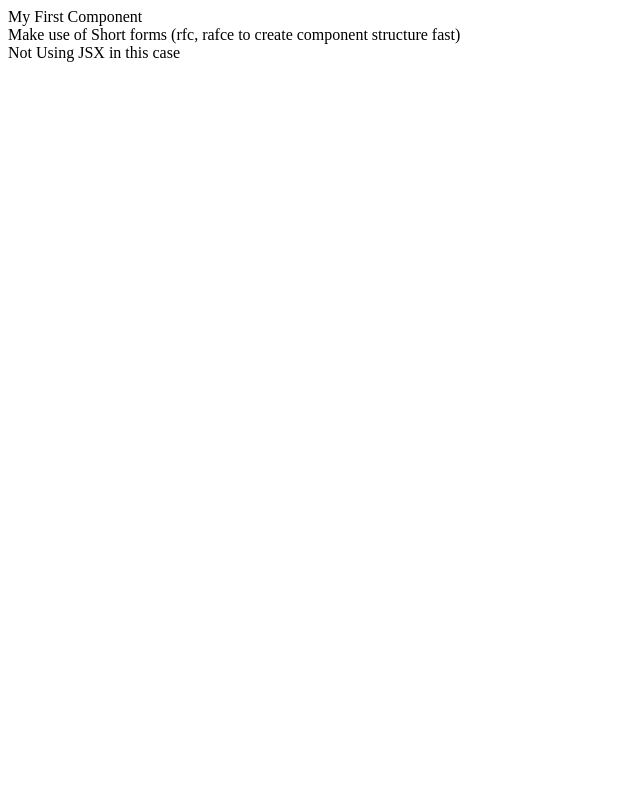
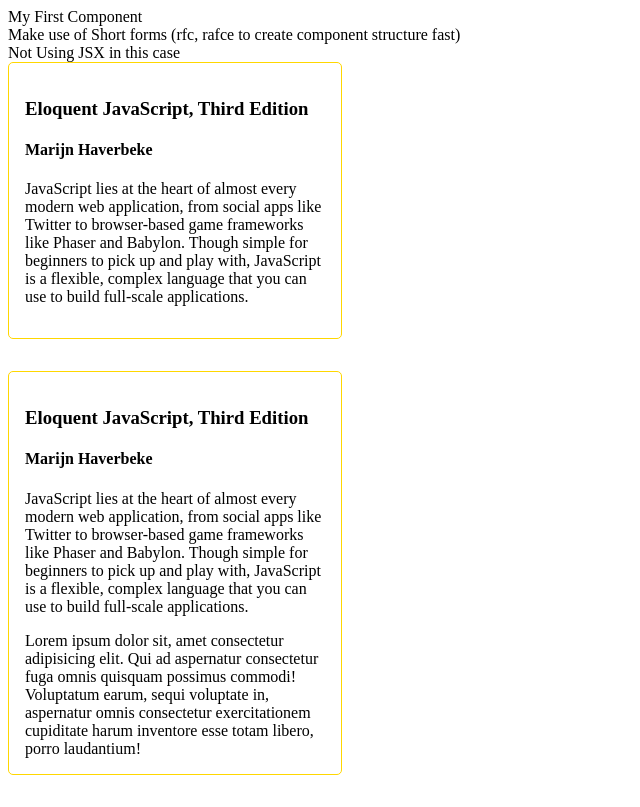
Before and after one commit to emmeiwhite/react-foundations, a React (Create React App) app: page / in a window 1280 px wide. Shown: the whole page, without its empty margins (0-640 px from the left). Built offline with nearby package versions, Linux system fonts and the light colour scheme.

Commit message:
Playing with Props

```diff
--- a/src/App.js
+++ b/src/App.js
@@ -1,6 +1,8 @@
+import Book from "./components/Book";
 import ComponentExtension from "./components/ComponentExtension";
 import FirstComponent from "./components/FirstComponent";
 import NOTJSX from "./components/NOTJSX";
+import books from "./data/books";
 
 const App = () => {
   return (
@@ -8,6 +10,23 @@
       <FirstComponent />
       <ComponentExtension />
       <NOTJSX />
+
+      <Book
+        author={books[0].author}
+        title={books[0].title}
+        description={books[0].description}
+      />
+
+      <Book
+        author={books[0].author}
+        title={books[0].title}
+        description={books[0].description}
+      >
+        Lorem ipsum dolor sit, amet consectetur adipisicing elit. Qui ad
+        aspernatur consectetur fuga omnis quisquam possimus commodi! Voluptatum
+        earum, sequi voluptate in, aspernatur omnis consectetur exercitationem
+        cupiditate harum inventore esse totam libero, porro laudantium!
+      </Book>
     </main>
   );
 };
--- /dev/null
+++ b/src/components/Book.js
@@ -0,0 +1,15 @@
+import React from "react";
+import "./../css/Book.css";
+
+const Book = ({ author, title, description, children }) => {
+  return (
+    <div className="bookWrapper">
+      <h3>{title}</h3>
+      <h4>{author}</h4>
+      <p>{description}</p>
+      {children}
+    </div>
+  );
+};
+
+export default Book;
--- /dev/null
+++ b/src/css/Book.css
@@ -0,0 +1,7 @@
+.bookWrapper {
+  padding: 1rem;
+  width: 300px;
+  border: 1px solid gold;
+  border-radius: 5px;
+  margin-bottom: 2rem;
+}
--- /dev/null
+++ b/src/data/books.js
@@ -0,0 +1,102 @@
+const books = [
+  {
+    isbn: "9781593279509",
+    title: "Eloquent JavaScript, Third Edition",
+    subtitle: "A Modern Introduction to Programming",
+    author: "Marijn Haverbeke",
+    published: "2018-12-04T00:00:00.000Z",
+    publisher: "No Starch Press",
+    pages: 472,
+    description:
+      "JavaScript lies at the heart of almost every modern web application, from social apps like Twitter to browser-based game frameworks like Phaser and Babylon. Though simple for beginners to pick up and play with, JavaScript is a flexible, complex language that you can use to build full-scale applications.",
+    website: "http://eloquentjavascript.net/",
+  },
+  {
+    isbn: "9781491943533",
+    title: "Practical Modern JavaScript",
+    subtitle: "Dive into ES6 and the Future of JavaScript",
+    author: "Nicolás Bevacqua",
+    published: "2017-07-16T00:00:00.000Z",
+    publisher: "O'Reilly Media",
+    pages: 334,
+    description:
+      "To get the most out of modern JavaScript, you need learn the latest features of its parent specification, ECMAScript 6 (ES6). This book provides a highly practical look at ES6, without getting lost in the specification or its implementation details.",
+    website: "https://github.com/mjavascript/practical-modern-javascript",
+  },
+  {
+    isbn: "9781593277574",
+    title: "Understanding ECMAScript 6",
+    subtitle: "The Definitive Guide for JavaScript Developers",
+    author: "Nicholas C. Zakas",
+    published: "2016-09-03T00:00:00.000Z",
+    publisher: "No Starch Press",
+    pages: 352,
+    description:
+      "ECMAScript 6 represents the biggest update to the core of JavaScript in the history of the language. In Understanding ECMAScript 6, expert developer Nicholas C. Zakas provides a complete guide to the object types, syntax, and other exciting changes that ECMAScript 6 brings to JavaScript.",
+    website: "https://leanpub.com/understandinges6/read",
+  },
+  {
+    isbn: "9781449365035",
+    title: "Speaking JavaScript",
+    subtitle: "An In-Depth Guide for Programmers",
+    author: "Axel Rauschmayer",
+    published: "2014-04-08T00:00:00.000Z",
+    publisher: "O'Reilly Media",
+    pages: 460,
+    description:
+      "Like it or not, JavaScript is everywhere these days -from browser to server to mobile- and now you, too, need to learn the language or dive deeper than you have. This concise book guides you into and through JavaScript, written by a veteran programmer who once found himself in the same position.",
+    website: "http://speakingjs.com/",
+  },
+  {
+    isbn: "9781449331818",
+    title: "Learning JavaScript Design Patterns",
+    subtitle: "A JavaScript and jQuery Developer's Guide",
+    author: "Addy Osmani",
+    published: "2012-08-30T00:00:00.000Z",
+    publisher: "O'Reilly Media",
+    pages: 254,
+    description:
+      "With Learning JavaScript Design Patterns, you'll learn how to write beautiful, structured, and maintainable JavaScript by applying classical and modern design patterns to the language. If you want to keep your code efficient, more manageable, and up-to-date with the latest best practices, this book is for you.",
+    website:
+      "http://www.addyosmani.com/resources/essentialjsdesignpatterns/book/",
+  },
+  {
+    isbn: "9798602477429",
+    title: "You Don't Know JS Yet",
+    subtitle: "Get Started",
+    author: "Kyle Simpson",
+    published: "2020-01-28T00:00:00.000Z",
+    publisher: "Independently published",
+    pages: 143,
+    description:
+      "The worldwide best selling You Don't Know JS book series is back for a 2nd edition: You Don't Know JS Yet. All 6 books are brand new, rewritten to cover all sides of JS for 2020 and beyond.",
+    website:
+      "https://github.com/getify/You-Dont-Know-JS/tree/2nd-ed/get-started",
+  },
+  {
+    isbn: "9781484200766",
+    title: "Pro Git",
+    subtitle: "Everything you neeed to know about Git",
+    author: "Scott Chacon and Ben Straub",
+    published: "2014-11-18T00:00:00.000Z",
+    publisher: "Apress; 2nd edition",
+    pages: 458,
+    description:
+      "Pro Git (Second Edition) is your fully-updated guide to Git and its usage in the modern world. Git has come a long way since it was first developed by Linus Torvalds for Linux kernel development. It has taken the open source world by storm since its inception in 2005, and this book teaches you how to use it like a pro.",
+    website: "https://git-scm.com/book/en/v2",
+  },
+  {
+    isbn: "9781484242216",
+    title: "Rethinking Productivity in Software Engineering",
+    subtitle: "",
+    author: "Caitlin Sadowski, Thomas Zimmermann",
+    published: "2019-05-11T00:00:00.000Z",
+    publisher: "Apress",
+    pages: 310,
+    description:
+      'Get the most out of this foundational reference and improve the productivity of your software teams. This open access book collects the wisdom of the 2017 "Dagstuhl" seminar on productivity in software engineering, a meeting of community leaders, who came together with the goal of rethinking traditional definitions and measures of productivity.',
+    website: "https://doi.org/10.1007/978-1-4842-4221-6",
+  },
+];
+
+export default books;
```
